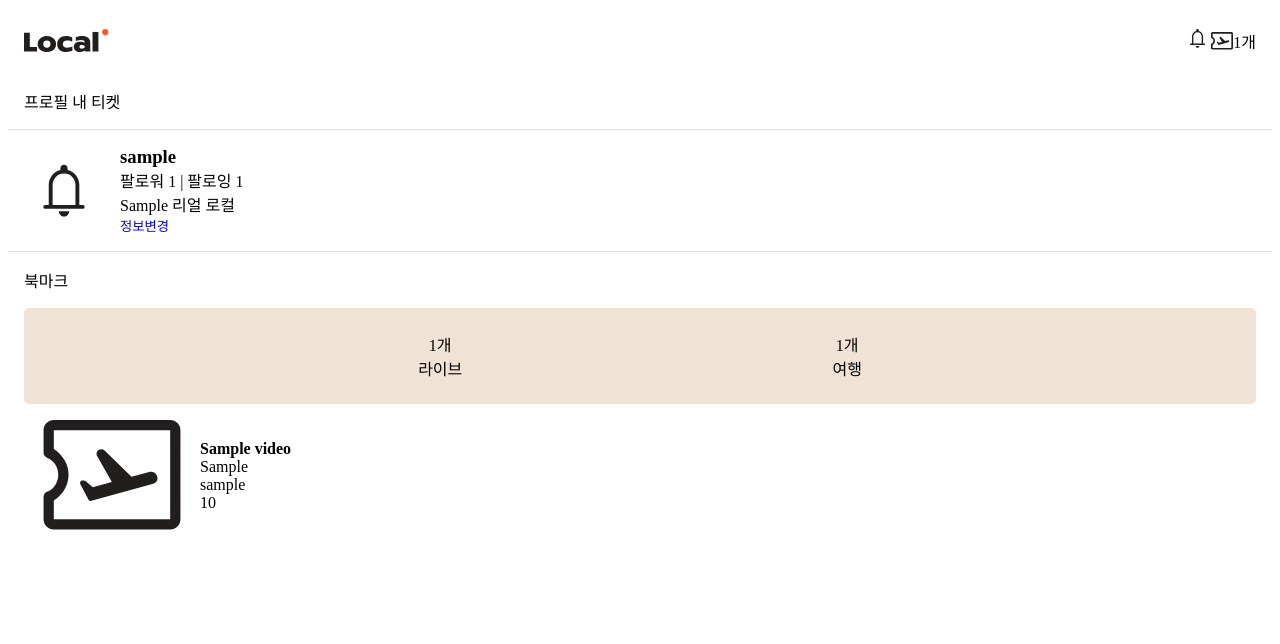
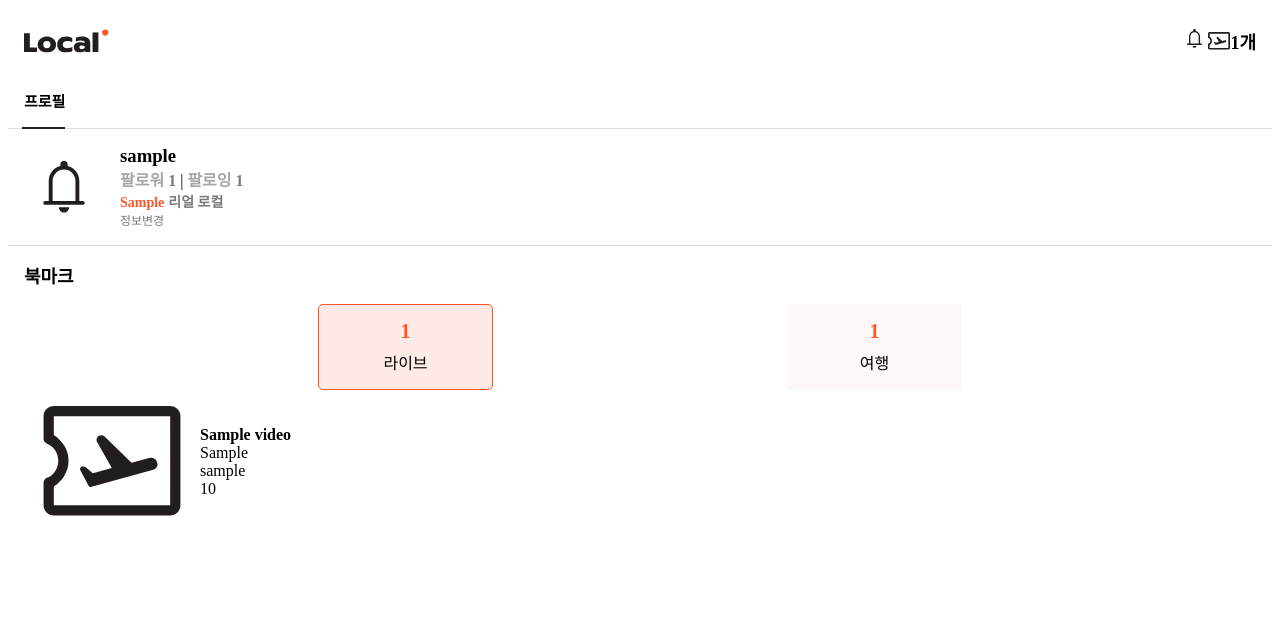
Before and after one commit to 2023-HERETHON/2023-Herethon-4, a Django app: page /users/mypage/ in a window 1280 px wide. Shown: the top 644 px of the page. Run offline with Django 4.2, Linux system fonts and the light colour scheme; a user stored in the database is signed in; tables that the repository leaves empty hold one stand-in row (values such as "Sample post").

Commit message:
ui 수정

```diff
--- a/local/travels/templates/travels/travel_detail.html
+++ b/local/travels/templates/travels/travel_detail.html
@@ -11,7 +11,7 @@
         <a href="travel_lsit.html"><img src="../../static/img/back.svg" alt="닫기" id="back"></button></a>
         <div class="slider">
             {% for photo in travel.travelphoto_set.all %}
-                <img src="{{ photo.image.url }}" alt="Travel Photo">
+                <img src="{{ photo.image.url }}" alt="Travel Photo" class="img-size">
             {% empty %}
             <img src="{% static 'img/slide1.jpg' %}" id="img1">
             {% endfor %}
--- a/local/users/static/css/mypage.css
+++ b/local/users/static/css/mypage.css
@@ -20,10 +20,24 @@
 
 .p-1 {
   padding: 1rem;
+  font-size: 18px;
+  font-style: normal;
+  font-weight: 700;
+}
+#txt-change {
+  font-size: 12px;
+  color: #7B7878;
 }
 
 .pl-2 {
   padding-left: 1rem;
+}
+.ml-2 {
+  color: #A7A5A5;
+  font-size: 15px;
+  font-style: normal;
+  font-weight: 600;
+  line-height: normal;
 }
 
 #logo-bar {
@@ -53,10 +67,25 @@
 
 #mpage-savebox{
   justify-content: space-evenly;
-  background-color: rgb(240, 226, 213);
+  background-color: transparent;
   border-radius: 5px;
-  padding: 1.5rem;
   margin: 0 1rem 1rem 1rem;
+}
+#live-btn {
+  background-color: #FFEAE5;
+  width: 175px;
+  border-radius: 5px;
+  border: 1px solid var(--main-color, #FF552B);
+  background: #FFEAE5;
+  padding-top: 15px;
+  padding-bottom: 15px;
+}
+#travel-btn {
+  background-color: #FDF8F7;
+  width: 175px;
+}
+#mpage-savebox input[type=radio]{
+  display: none;
 }
 
 .save-list img {
@@ -67,7 +96,51 @@
 .save-list {
   margin: 0 1rem 1rem 1rem;
 }
-
+#profile-btn {
+  font-size: 15px;
+  font-style: normal;
+  font-weight: 600;
+  margin-right: 20px;
+}
+#howmany {
+  color: #ff552b;
+  margin-bottom: 7px;
+}
+#sub-txt {
+color: #A7A5A5;
+font-size: 16px;
+font-style: normal;
+font-weight: 600;
+}
+#bold {
+  color: #7B7878;
+  font-size: 16px;
+  font-style: normal;
+  font-weight: 600;
+}
+#highlight {
+  color: #FF552B;
+  font-size: 14px;
+  font-style: normal;
+  font-weight: 600;
+}
+#txt {
+  color: #7B7878;
+  font-size: 14px;
+  font-style: normal;
+  font-weight: 600;
+  margin-top: 11px;
+}
+#howmany {
+  font-size: 20px;
+  font-style: normal;
+  font-weight: 700;
+}
+#bar {
+  position: absolute;
+  top: 127px;
+  left: 22px;
+}
 
 /* footer */
 
--- a/local/users/static/css/onboarding.css
+++ b/local/users/static/css/onboarding.css
@@ -19,6 +19,9 @@
 }
 #txt-login {
     margin-left: 40%;
+    font-size: 16px;
+    font-style: normal;
+    font-weight: 600;
 }
 #start-message {
     color: #231E1E;
--- a/local/users/templates/mypage.html
+++ b/local/users/templates/mypage.html
@@ -19,9 +19,9 @@
       </div>
     </div>
     <nav id="mpage-nav" class="p-1">
-      <a href="">프로필</a>
-      <a href="" class="ml-2">내 티켓</a>
+      <a href="" id="profile-btn">프로필</a>
     </nav>
+    <img src="{% static 'img/bar.svg'%}" id="bar">
     <div id="my-box" class="flex align-center">
       <img id="mpage-img" src="{% static 'img/alert.svg' %}" alt="">
       <div class="p-rl">
@@ -30,9 +30,9 @@
         {% else %}
         <h3>닉네임을 설정하세요.</h3>
         {% endif %}
-        <p>팔로워 {{request.user.profile.followers.count}} | 팔로잉 {{request.user.profile.followings.count}}</p>
-        <p>{{request.user.profile.city_residence}} 리얼 로컬</p>
-        <small><a href="{% url 'users:more_info' %}">정보변경</a></small>
+        <p><span id="sub-txt">팔로워</span> <span id="bold">{{request.user.profile.followers.count}}</span> | <span id="sub-txt">팔로잉</span> <span id="bold">{{request.user.profile.followings.count}}</span></p>
+        <p><span id="highlight">{{request.user.profile.city_residence}}</span> <span id="txt">리얼 로컬</span></p>
+        <small><a href="{% url 'users:more_info' %}" id="txt-change">정보변경</a></small>
       </div>
     </div>
     <p class="p-1">북마크</p>
@@ -40,12 +40,12 @@
     <form method="POST" action="{% url 'users:mypage' %}">
       {% csrf_token %}
       <div class="flex" id="mpage-savebox">
-        <button type="submit" name="mypage-list" value="live">
-          <p>{{request.user.TravelLikes.all.count}}개</p>
+        <button type="submit" name="mypage-list" value="live" id="live-btn">
+          <p id="howmany">{{request.user.TravelLikes.all.count}}</p>
           <p>라이브</p>
         </button>
-        <button type="submit" name="mypage-list" value="travel">
-          <p>{{request.user.Livelikes.all.count}}개</p>
+        <button type="submit" name="mypage-list" value="travel" id="travel-btn">
+          <p id="howmany">{{request.user.Livelikes.all.count}}</p>
           <p>여행</p>
         </button>
       </div>
```
Also changed, not shown: local/travels/static/css/travel_detail.css (+9 -1 lines), local/users/static/img/bar.svg (added).
